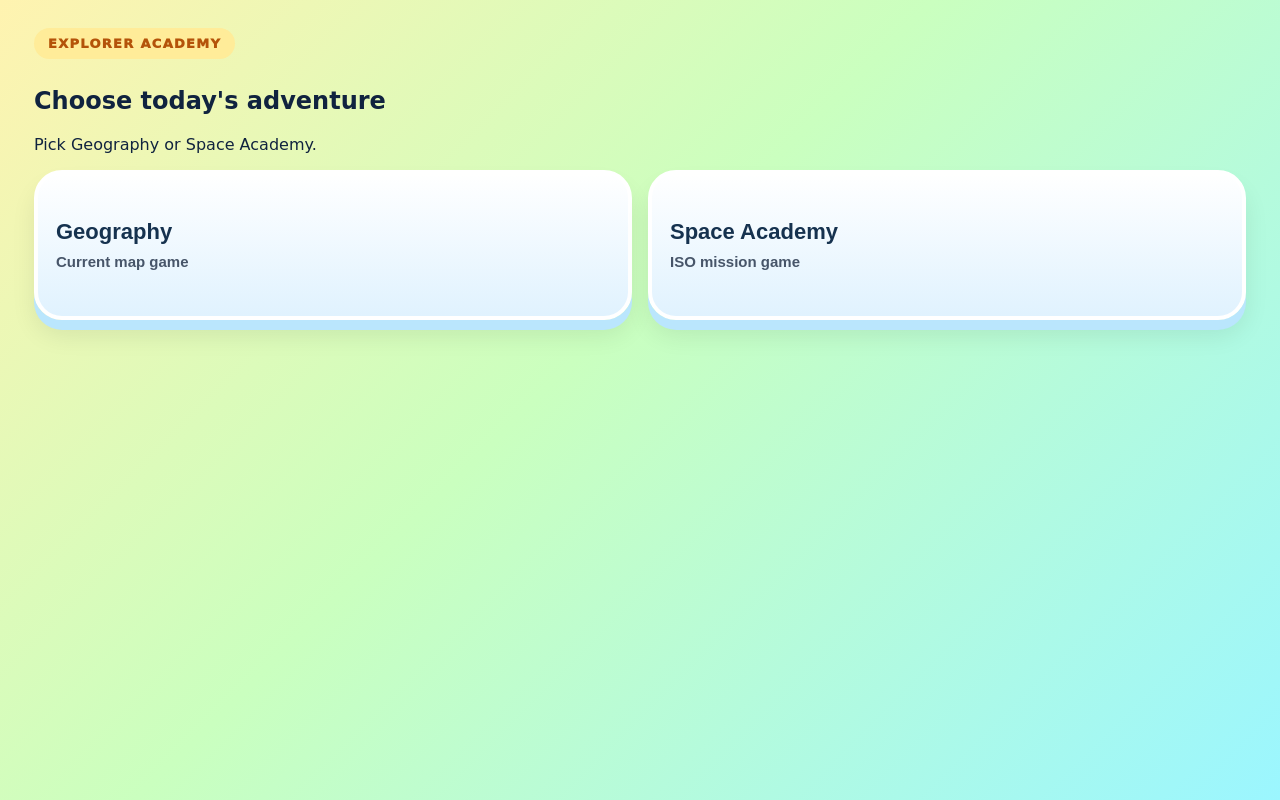
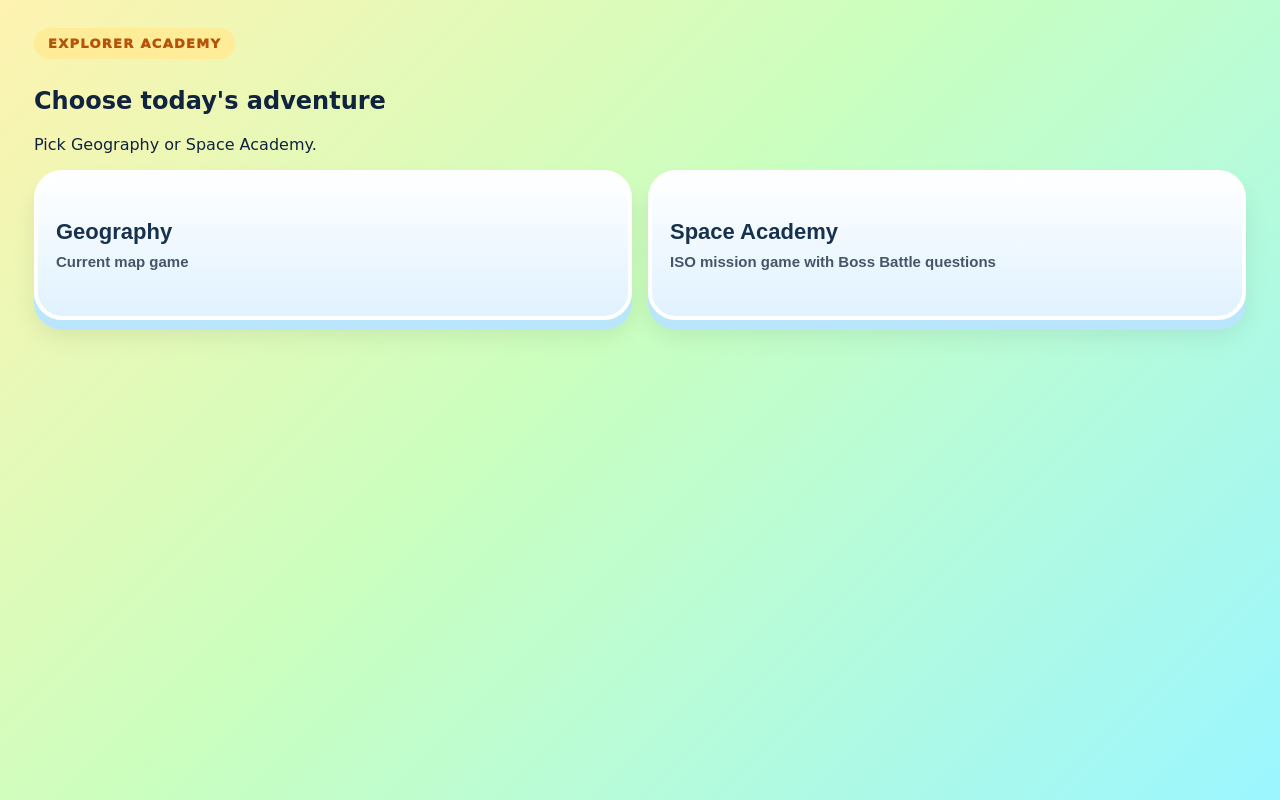
Before and after one commit to sumeet2605/india-states-adventure, a React (Vite) app: page / in a window 1280 px wide. Built offline with nearby package versions, Linux system fonts and the light colour scheme.

Commit message:
Use quiz-enabled Space Academy screen

```diff
--- a/src/TrackLauncher.tsx
+++ b/src/TrackLauncher.tsx
@@ -1,6 +1,6 @@
 import { useState } from 'react';
 import App from './App';
-import { SpaceAcademyScreen } from './screens/SpaceAcademyScreen';
+import { SpaceAcademyQuizScreen } from './screens/SpaceAcademyQuizScreen';
 import './style.css';
 import './responsive.css';
 import './sprint-a.css';
@@ -8,6 +8,6 @@ import './sprint-a.css';
 export default function TrackLauncher() {
   const [track, setTrack] = useState<'home' | 'geography' | 'space'>('home');
   if (track === 'geography') return <App />;
-  if (track === 'space') return <main className="app game-stage"><button className="secondary-play" onClick={() => setTrack('home')}>Back</button><SpaceAcademyScreen onEarnReward={() => undefined} /></main>;
-  return <main className="app game-stage"><section className="home-adventure"><div className="home-hero-card"><p className="eyebrow">Explorer Academy</p><h2>Choose today&apos;s adventure</h2><p>Pick Geography or Space Academy.</p></div><div className="mission-grid pro"><button className="mission-card" onClick={() => setTrack('geography')}><strong>Geography</strong><span>Current map game</span></button><button className="mission-card" onClick={() => setTrack('space')}><strong>Space Academy</strong><span>ISO mission game</span></button></div></section></main>;
+  if (track === 'space') return <main className="app game-stage"><button className="secondary-play" onClick={() => setTrack('home')}>Back</button><SpaceAcademyQuizScreen /></main>;
+  return <main className="app game-stage"><section className="home-adventure"><div className="home-hero-card"><p className="eyebrow">Explorer Academy</p><h2>Choose today&apos;s adventure</h2><p>Pick Geography or Space Academy.</p></div><div className="mission-grid pro"><button className="mission-card" onClick={() => setTrack('geography')}><strong>Geography</strong><span>Current map game</span></button><button className="mission-card" onClick={() => setTrack('space')}><strong>Space Academy</strong><span>ISO mission game with Boss Battle questions</span></button></div></section></main>;
 }
```
